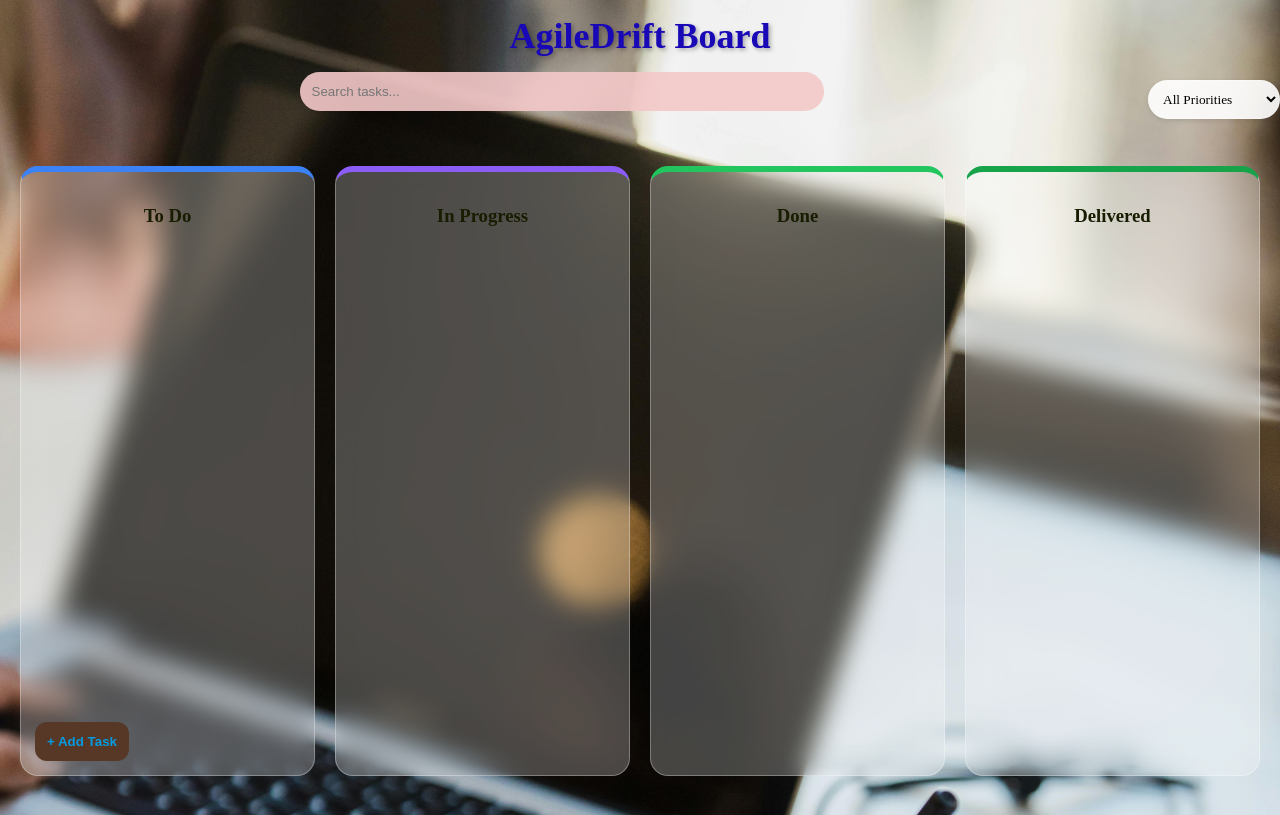
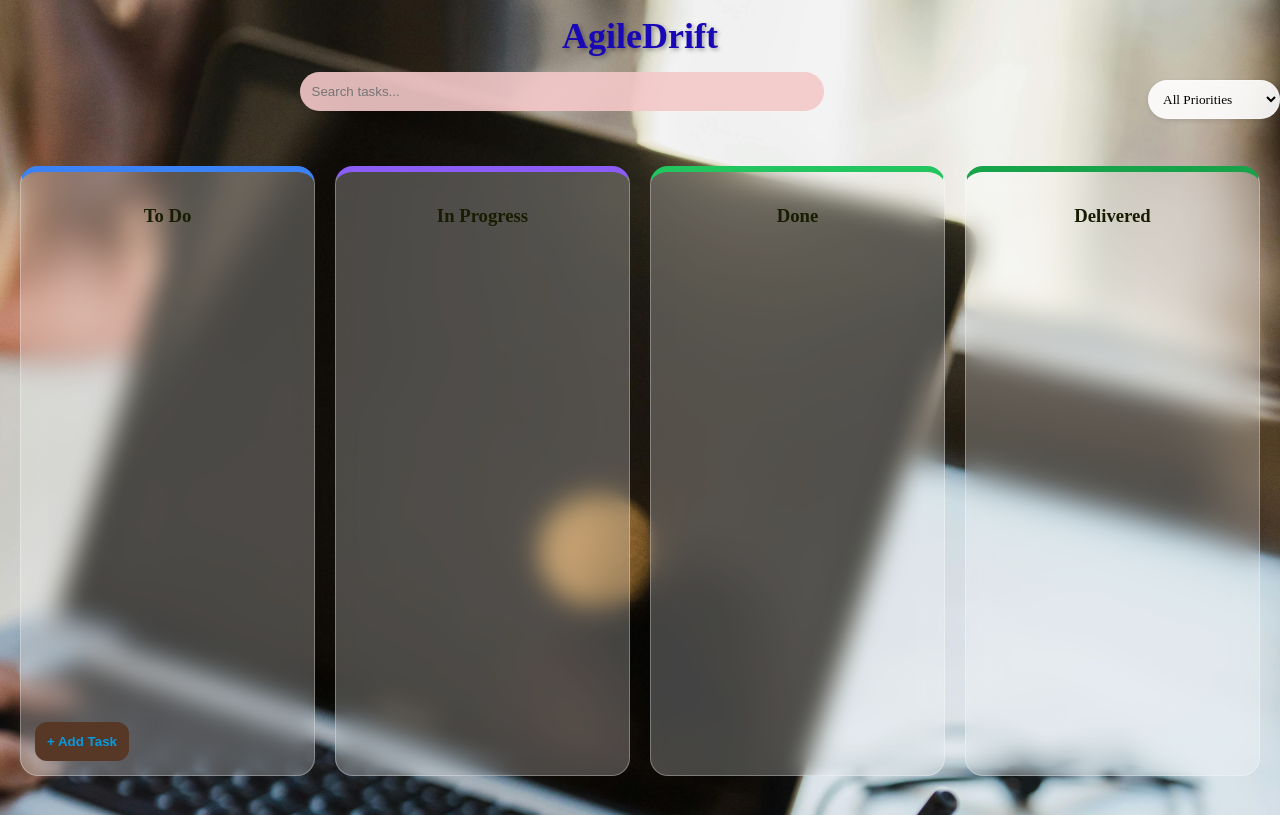
Before and after one commit to upadhyaya09/agiledriftflow, an Angular app: page / in a window 1280 px wide. Built offline with nearby package versions, Linux system fonts and the light colour scheme.

Commit message:
changed the board title

```diff
--- a/src/app/board/board.html
+++ b/src/app/board/board.html
@@ -1,4 +1,4 @@
-<h1 class="board-title">AgileDrift Board</h1>
+<h1 class="board-title">AgileDrift</h1>
 
 <div class="filter-container">
   <input
```
